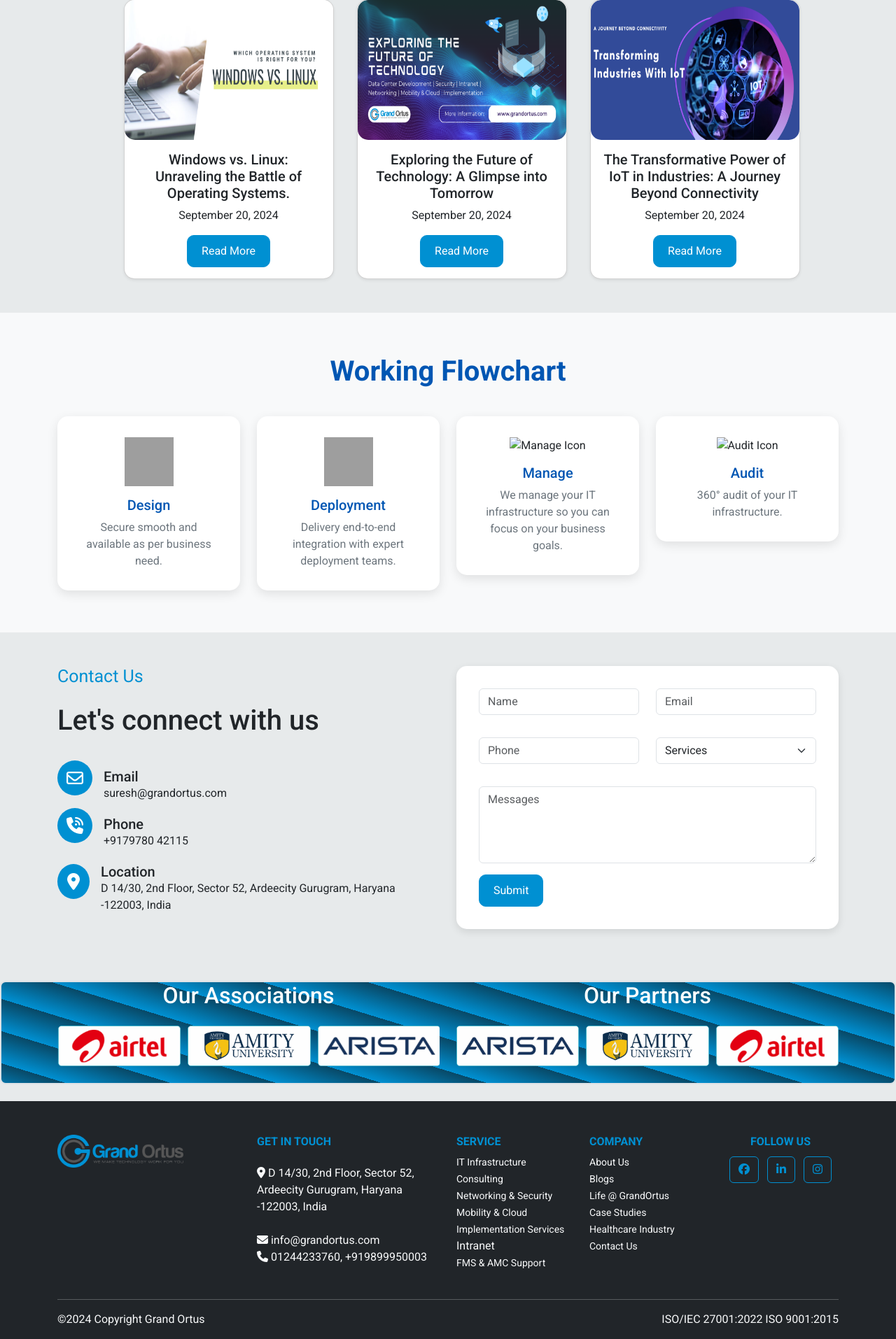
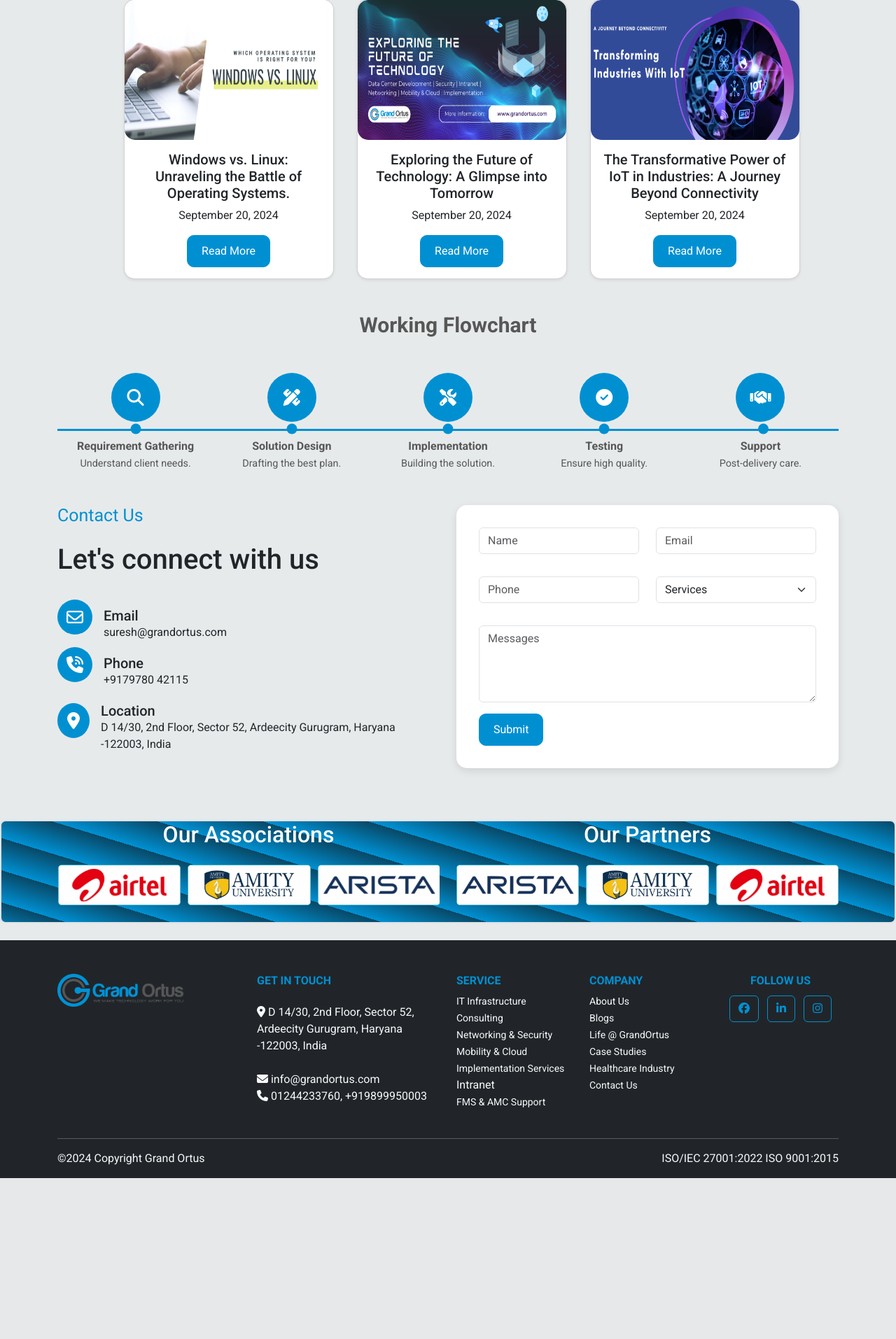
Before and after one commit to akanksha070191/GrandOrtusProduction, a Django app: page / in a window 1280 px wide. Shown: the part 3415-5329 px from the top of the page at 70% size. After the commit the page ends 5099 px from the top, so only its background shows below. Run offline with Django 5.2, Linux system fonts and the light colour scheme; some libraries are stand-ins or nearby versions; grey boxes are pictures that could not be loaded.

Commit message:
company size complete

```diff
--- a/GrandOrtusapp/urls.py
+++ b/GrandOrtusapp/urls.py
@@ -47,5 +47,7 @@
     path('DAJobOpeningForm', views.daJobOpeningForm, name='DAJobOpeningForm'),
     path('indexContactForm/', views.indexContactForm, name='indexContactForm'),
     path('jobForm/', views.jobForm, name='jobForm'),
-
+    path('/Solutions/startUp/', views.startUp, name='startUp'),
+    path('/Solutions/enterprise/', views.enterprices, name='enterprise'),
+    path('/Solutions/msme/', views.msme, name='msme'),
 ]
--- a/GrandOrtusapp/views.py
+++ b/GrandOrtusapp/views.py
@@ -259,3 +259,12 @@
             return HttpResponse(f"Failed to send email. Error: {str(e)}")
 
     return render(request, 'main/index.html')
+
+def startUp(request):
+    return render(request, 'companySize/startUp.html')
+
+def enterprices(request):
+    return render(request, 'companySize/enterprise.html')
+
+def msme(request):
+    return render(request, 'companySize/msme.html')
--- a/static/css/Style.css
+++ b/static/css/Style.css
@@ -849,90 +849,106 @@
 
 /*--Working Flowchart--*/
 
-        .flowchart-section {
-            background-color: #f8f9fa;
-            padding: 60px 0;
-        }
+.workflow-section {
+    /* padding: 50px 20px; */
+    position: relative;
+  }
 
-        .flowchart-title {
-            text-align: center;
-            font-weight: bold;
-            font-size: 40px;
-            color: #0056b3;
-            margin-bottom: 40px;
-        }
+  .workflow-title {
+    text-align: center;
+    font-size: 30px;
+    font-weight: 700;
+    margin-bottom: 50px;
+    color: var(--secondary-color);
+  }
 
-        .flowchart-item {
-            text-align: center;
-            padding: 30px;
-            background: #ffffff;
-            border-radius: 15px;
-            position: relative;
-            overflow: hidden;
-            box-shadow: 0 5px 15px rgba(0, 0, 0, 0.1);
-            transition: transform 0.9s ease, box-shadow 0.9s ease;
-        }
+  .workflow-container {
+    display: flex;
+    align-items: center;
+    justify-content: space-between;
+    position: relative;
+  }
 
-        .flowchart-item::before {
-            content: '';
-            position: absolute;
-            top: 0;
-            left: -50%;
-            width: 200%;
-            height: 0%;
-            background: linear-gradient(120deg, #ff7eb3, #0056b3);
-            transition: height 0.9s ease, left 0.9s ease;
-            z-index: 0;
-        }
+  /* Main Line */
+  .workflow-line {
+    position: absolute;
+    top: 50%;
+    left: 0;
+    right: 0;
+    height: 3px;
+    background: var(--primary-color);
+    z-index: 1;
+    margin-top: 10px;
+  }
 
-        .flowchart-item:hover::before {
-            height: 400%;
-            left: 0;
-        }
+  /* Workflow Step */
+  .workflow-step {
+    position: relative;
+    z-index: 2;
+    text-align: center;
+    flex: 1;
+  }
 
-        .flowchart-item:hover {
-            transform: translateY(-10px) scale(1.05);
-            box-shadow: 0 10px 30px rgba(0, 0, 0, 0.3);
-        }
+  .workflow-step .workflow-icon {
+    background: var(--primary-color);
+    color: var(--color);
+    font-size: 1.5rem;
+    width: 70px;
+    height: 70px;
+    display: flex;
+    align-items: center;
+    justify-content: center;
+    border-radius: 50%;
+    margin: 0 auto 25px;
+    transition: all 0.3s;
+  }
 
-        .flowchart-item img {
-            width: 70px;
-            height: 70px;
-            margin-bottom: 15px;
-            transition: transform 0.4s ease, filter 0.4s ease;
-            z-index: 1;
-            position: relative;
-        }
+  .workflow-step:hover .workflow-icon {
+    background: #00c6ff;
+    transform: scale(1.1);
+  }
 
-        .flowchart-item:hover img {
-            transform: rotateY(360deg);
-            filter: drop-shadow(0 0 10px #00c6ff);
-        }
+  .workflow-step h6 {
+    font-size: 16px;
+    font-weight: 600;
+    margin-bottom: 5px;
+    color: var(--secondary-color);
+  }
 
-        .flowchart-item h5 {
-            font-size: 20px;
-            color: #0056b3;
-            transition: color 0.3s ease;
-            z-index: 1;
-            position: relative;
-        }
+  .workflow-step p {
+    font-size: 0.9rem;
+    color: var(--secondary-color);
+  }
 
-        .flowchart-item:hover h5 {
-            color: #ffffff;
-        }
+  /* Connector Circle */
+  .workflow-circle {
+    position: absolute;
+    top: 50%;
+    transform: translateY(-50%);
+    width: 15px;
+    height: 15px;
+    background: var(--primary-color);
+    border-radius: 50%;
+    z-index: 3;
+    margin-top: 10px;
+  }
 
-        .flowchart-item p {
-            font-size: 16px;
-            color: #6c757d;
-            z-index: 1;
-            position: relative;
-            transition: color 0.3s ease;
-        }
+  .workflow-step:hover .workflow-circle {
+    background: #00c6ff;
+  }
 
-        .flowchart-item:hover p {
-            color: #ffffff;
-        }
+  .workflow-step:first-child .workflow-circle {
+    left: 0;
+  }
 
+  .workflow-step:last-child .workflow-circle {
+    right:45%;
+  }
+
+  .workflow-step:not(:first-child):not(:last-child) .workflow-circle {
+    left: 50%;
+    transform: translate(-50%, -50%);
+  }
 /* ---Contact us Section---- */
 
 .contact-info {
--- a/templates/main/base.html
+++ b/templates/main/base.html
@@ -127,9 +127,9 @@
                   <!-- Company Size Section -->
                   <div class="dropdown-column">
                     <h6 class="dropdown-header">Company Size</h6>
-                    <a class="dropdown-item" href="#Startups">Startups</a>
-                    <a class="dropdown-item" href="#MSMES">MSMES</a>
-                    <a class="dropdown-item" href="#Enterprises">Enterprises</a>
+                    <a class="dropdown-item" href="{% url "startUp" %}">Startups</a>
+                    <a class="dropdown-item" href="{% url "msme" %}">MSMES</a>
+                    <a class="dropdown-item" href="{% url "enterprise" %}">Enterprises</a>
                   </div>
 
                   <!-- Services Section -->
--- a/templates/main/index.html
+++ b/templates/main/index.html
@@ -597,37 +597,61 @@
 
   <!--Working Flowchart-->
 
-  <section class="flowchart-section">
+  <section class="workflow-section">
+    <h2 class="workflow-title">Working Flowchart</h2>
     <div class="container">
-        <h2 class="flowchart-title">Working Flowchart</h2>
-        <div class="row g-4">
-            <div class="col-md-3">
-                <div class="flowchart-item">
-                    <img src="static/images/Design-100x100.png" alt="Design Icon">
-                    <h5>Design</h5>
-                    <p>Secure smooth and available as per business need.</p>
+      <div class="workflow-container">
+        <!-- Main Line -->
+        <div class="workflow-line"></div>
+
+        <!-- Step 1 -->
+        <div class="workflow-step">
+          <div class="workflow-icon">
+            <i class="fas fa-search"></i>
           </div>
+          <div class="workflow-circle"></div>
+          <h6>Requirement Gathering</h6>
+          <p>Understand client needs.</p>
         </div>
-            <div class="col-md-3">
-                <div class="flowchart-item">
-                    <img src="/static/images/airtel.png" alt="Deployment Icon">
-                    <h5>Deployment</h5>
-                    <p>Delivery end-to-end integration with expert deployment teams.</p>
+
+        <!-- Step 2 -->
+        <div class="workflow-step">
+          <div class="workflow-icon">
+            <i class="fas fa-pencil-ruler"></i>
           </div>
+          <div class="workflow-circle"></div>
+          <h6>Solution Design</h6>
+          <p>Drafting the best plan.</p>
         </div>
-            <div class="col-md-3">
-                <div class="flowchart-item">
-                    <img src="https://via.placeholder.com/70" alt="Manage Icon">
-                    <h5>Manage</h5>
-                    <p>We manage your IT infrastructure so you can focus on your business goals.</p>
+
+        <!-- Step 3 -->
+        <div class="workflow-step">
+          <div class="workflow-icon">
+            <i class="fas fa-tools"></i>
           </div>
+          <div class="workflow-circle"></div>
+          <h6>Implementation</h6>
+          <p>Building the solution.</p>
         </div>
-            <div class="col-md-3">
-                <div class="flowchart-item">
-                    <img src="https://via.placeholder.com/70" alt="Audit Icon">
-                    <h5>Audit</h5>
-                    <p>360° audit of your IT infrastructure.</p>
+
+        <!-- Step 4 -->
+        <div class="workflow-step">
+          <div class="workflow-icon">
+            <i class="fas fa-check-circle"></i>
           </div>
+          <div class="workflow-circle"></div>
+          <h6>Testing</h6>
+          <p>Ensure high quality.</p>
+        </div>
+
+        <!-- Step 5 -->
+        <div class="workflow-step">
+          <div class="workflow-icon">
+            <i class="fas fa-handshake"></i>
+          </div>
+          <div class="workflow-circle"></div>
+          <h6>Support</h6>
+          <p>Post-delivery care.</p>
         </div>
       </div>
     </div>
```
Also changed, not shown: static/css/companySize.css (+35 -3 lines), templates/companySize/enterprise.html (added, +73 -0 lines), templates/companySize/msme.html (added, +68 -0 lines), templates/companySize/startUp.html (+49 -41 lines), templates/main/CSR.html (+72 -0 lines), static/images/Rectangle.png (added), static/images/Tree.jpg (added), static/images/enterprise.png (added), static/images/systemInt.png (added), 2 other files. Lines whose indentation alone changed are shown as unchanged.
